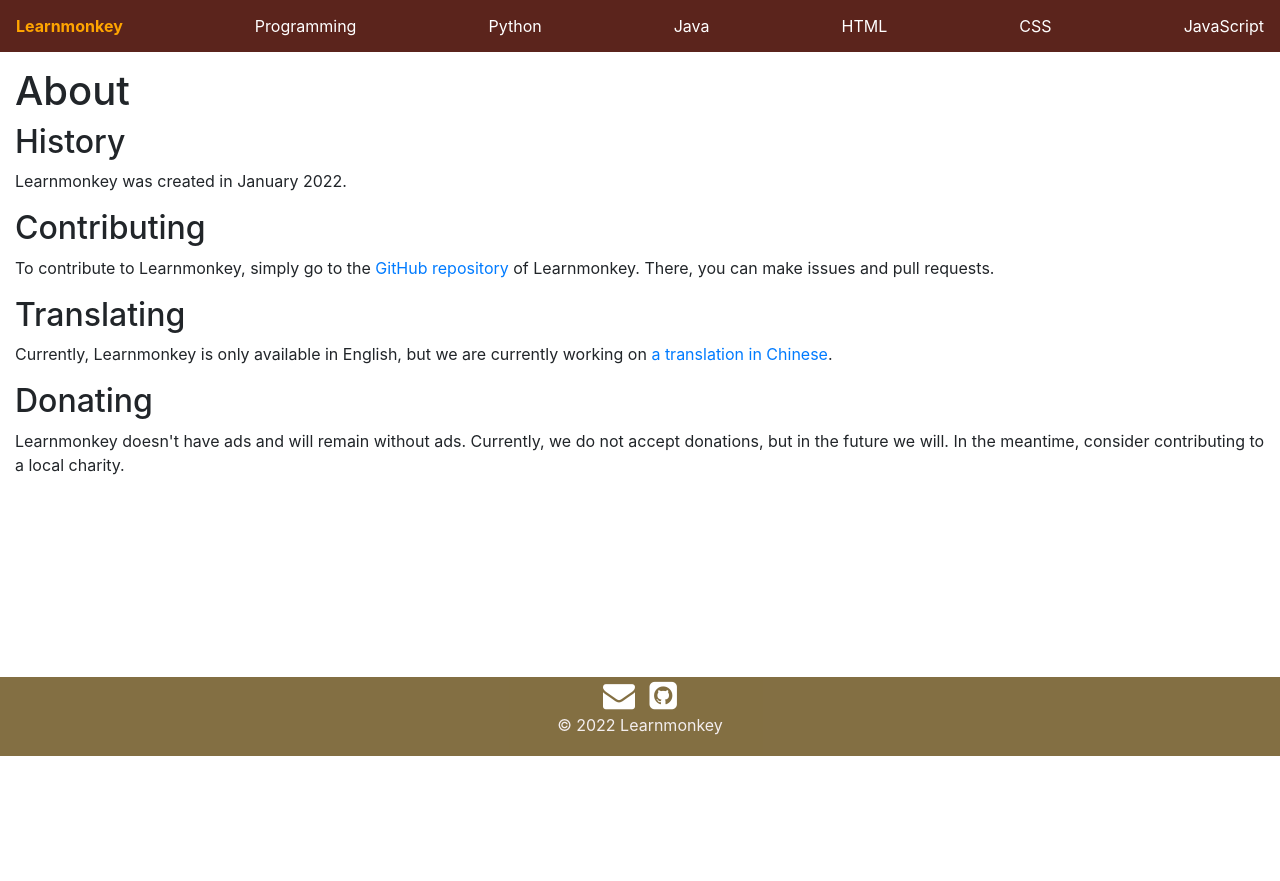
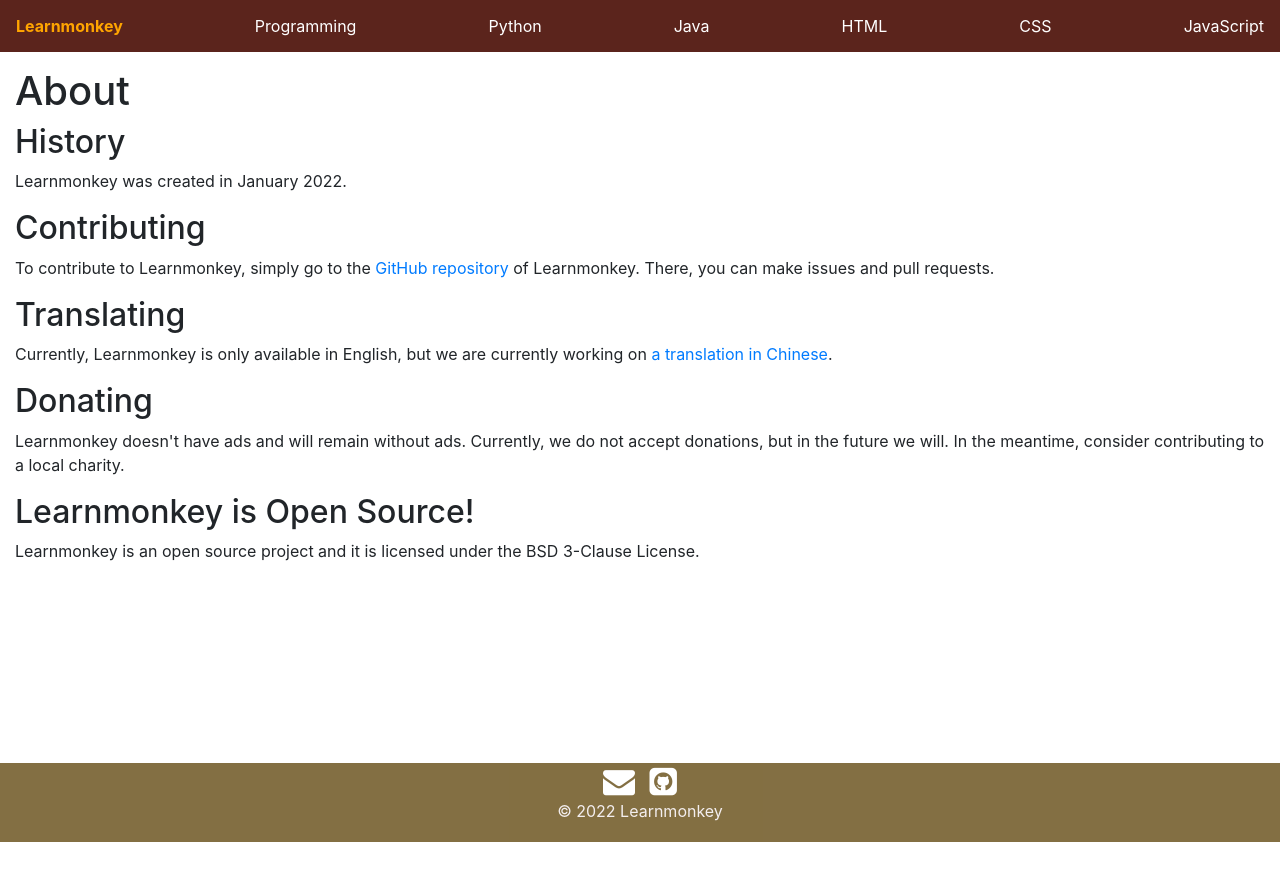
Before and after one commit to learnmonkey/learnmonkey.github.io, a Jekyll site: the page built from about.html, in a window 1280 px wide. Shown: the top 881 px of the page. Built offline with Jekyll 4.4.1, drawn with Linux system fonts in a browser that asks for light colours.

Commit message:
learnmonkey is open source

```diff
--- a/about.html
+++ b/about.html
@@ -25,3 +25,8 @@
     <h2>Donating</h2>
     <p>Learnmonkey doesn't have ads and will remain without ads. Currently, we do not accept donations, but in the future we will. In the meantime, consider contributing to a local charity.</p>
 </section>
+
+<section>
+    <h2>Learnmonkey is Open Source!</h2>
+    <p>Learnmonkey is an open source project and it is licensed under the BSD 3-Clause  License.</p>
+</section>
```
